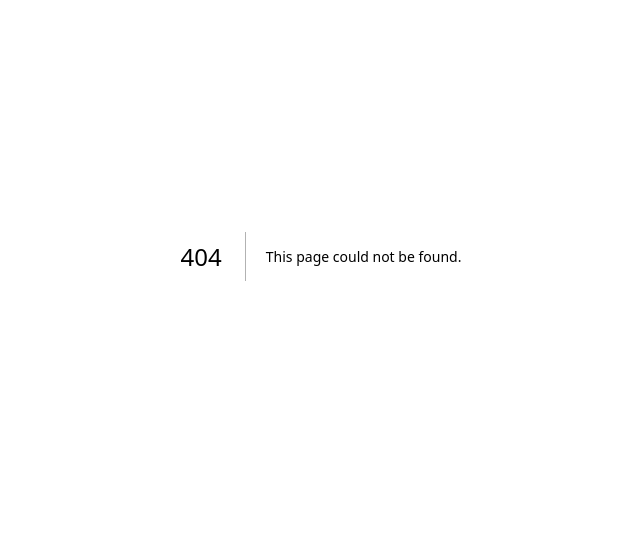
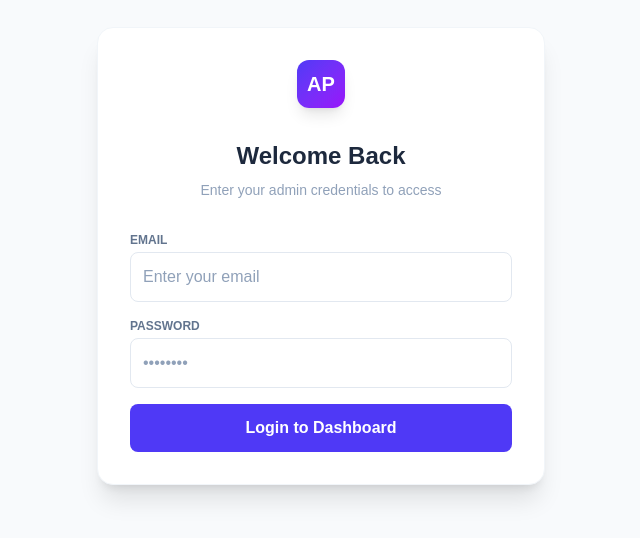
Before and after one commit to mokshjain6174/ecommerce-dashboard, a Next.js app: page /login in a window 1280 px wide. Before the commit this address had no page. Shown: the part 144-682 px from the top of the page, without its empty margins (319-959 px from the left). Built offline with nearby package versions, Linux system fonts and the light colour scheme.

Commit message:
added authentication functionality

```diff
--- /dev/null
+++ b/app/login/page.tsx
@@ -0,0 +1,79 @@
+"use client";
+
+import { login } from "@/lib/actions/auth.actions";
+import { useState } from "react";
+import { useFormStatus } from "react-dom";
+
+function SubmitButton() {
+  const { pending } = useFormStatus();
+  return (
+    <button
+      type="submit"
+      disabled={pending}
+      className="w-full bg-indigo-600 text-white py-3 rounded-lg font-bold hover:bg-indigo-700 transition-all disabled:opacity-50"
+    >
+      {pending ? "Checking..." : "Login to Dashboard"}
+    </button>
+  );
+}
+
+export default function LoginPage() {
+  const [error, setError] = useState("");
+
+  const handleSubmit = async (formData: FormData) => {
+    const result = await login(formData);
+    if (result?.error) {
+      setError(result.error);
+    }
+  };
+
+  return (
+    <div className="min-h-screen bg-slate-50 flex items-center justify-center p-4">
+      <div className="bg-white p-8 rounded-2xl shadow-xl border border-slate-100 w-full max-w-md">
+
+        {/* Logo */}
+        <div className="flex justify-center mb-8">
+          <div className="w-12 h-12 bg-gradient-to-br from-indigo-600 to-purple-600 rounded-xl flex items-center justify-center text-white font-bold text-xl shadow-lg">
+            AP
+          </div>
+        </div>
+
+        <h1 className="text-2xl font-bold text-center text-slate-800 mb-2">Welcome Back</h1>
+        <p className="text-slate-400 text-center mb-8 text-sm">Enter your admin credentials to access</p>
+
+        <form action={handleSubmit} className="space-y-4">
+          <div>
+            <label className="block text-xs font-bold text-slate-500 uppercase mb-1">Email</label>
+            <input
+              name="email"
+              type="email"
+              required
+              className="w-full p-3 border border-slate-200 rounded-lg outline-none focus:ring-2 focus:ring-indigo-500 text-slate-900 placeholder:text-slate-400"
+              // 👇 CHANGED: Generic placeholder
+              placeholder="Enter your email"
+            />
+          </div>
+
+          <div>
+            <label className="block text-xs font-bold text-slate-500 uppercase mb-1">Password</label>
+            <input
+              name="password"
+              type="password"
+              required
+              className="w-full p-3 border border-slate-200 rounded-lg outline-none focus:ring-2 focus:ring-indigo-500 text-slate-900 placeholder:text-slate-400"
+              placeholder="••••••••"
+            />
+          </div>
+
+          {error && (
+            <div className="p-3 bg-red-50 text-red-600 text-sm rounded-lg text-center font-medium">
+              ⚠ {error}
+            </div>
+          )}
+
+          <SubmitButton />
+        </form>
+      </div>
+    </div>
+  );
+}
--- a/components/Dashboard.tsx
+++ b/components/Dashboard.tsx
@@ -6,6 +6,7 @@ import StockChart from "./StockChart";
 import ProductList from "./ProductList";
 import CategoryPieChart from "./CategoryPieChart";
 import SalesAnalytics from "./SalesAnalytics";
+import { logout } from "@/lib/actions/auth.actions"; // 👈 Add this
 
 export default function Dashboard({ products }: { products: any[] }) {
   const safeProducts = products || [];
@@ -77,7 +78,7 @@ export default function Dashboard({ products }: { products: any[] }) {
 
         {/* Bottom User Profile */}
         <div className="mt-auto p-4 border-t border-slate-100">
-          <div className="flex items-center gap-3 px-2">
+          <div className="flex items-center gap-3 px-2 mb-3">
             <div className="w-8 h-8 rounded-full bg-slate-200 border-2 border-white shadow-sm overflow-hidden">
                <img src="https://api.dicebear.com/7.x/avataaars/svg?seed=Felix" alt="User" />
             </div>
@@ -86,6 +87,14 @@ export default function Dashboard({ products }: { products: any[] }) {
               <p className="text-slate-400">Store Manager</p>
             </div>
           </div>
+
+          {/* 👇 NEW LOGOUT BUTTON */}
+          <button
+            onClick={() => logout()}
+            className="w-full flex items-center justify-center gap-2 text-xs font-bold text-red-500 bg-red-50 py-2 rounded-lg hover:bg-red-100 transition-colors"
+          >
+            Sign Out
+          </button>
         </div>
 
       </aside>
--- /dev/null
+++ b/lib/actions/auth.actions.ts
@@ -0,0 +1,40 @@
+"use server";
+
+import { cookies } from "next/headers";
+import { redirect } from "next/navigation";
+
+export async function login(formData: FormData) {
+  const email = formData.get("email") as string;
+  const password = formData.get("password") as string;
+
+  // 1. Check against the .env file
+  if (
+    email === process.env.ADMIN_EMAIL &&
+    password === process.env.ADMIN_PASSWORD
+  ) {
+    // 👇 FIX: Await the cookies() function first!
+    const cookieStore = await cookies();
+
+    // 2. Success! Set a secure cookie (The "Stamp")
+    cookieStore.set("admin_session", "true", {
+      httpOnly: true,
+      secure: process.env.NODE_ENV === "production",
+      maxAge: 60 * 60 * 24, // 1 Day
+      path: "/",
+    });
+
+    redirect("/");
+  } else {
+    // 3. Failure
+    return { error: "Invalid credentials" };
+  }
+}
+
+export async function logout() {
+  // 👇 FIX: Await cookies() here too!
+  const cookieStore = await cookies();
+
+  // Delete the cookie
+  cookieStore.delete("admin_session");
+  redirect("/login");
+}
--- /dev/null
+++ b/middleware.ts
@@ -0,0 +1,24 @@
+import { NextResponse } from "next/server";
+import type { NextRequest } from "next/server";
+
+export function middleware(request: NextRequest) {
+  // 1. Check for the session cookie
+  const session = request.cookies.get("admin_session");
+
+  // 2. If no session and trying to access dashboard -> Redirect to Login
+  if (!session && request.nextUrl.pathname !== "/login") {
+    return NextResponse.redirect(new URL("/login", request.url));
+  }
+
+  // 3. If has session and trying to access Login -> Redirect to Dashboard
+  if (session && request.nextUrl.pathname === "/login") {
+    return NextResponse.redirect(new URL("/", request.url));
+  }
+
+  return NextResponse.next();
+}
+
+// Protect these routes
+export const config = {
+  matcher: ["/", "/inventory", "/sales", "/products/:path*", "/login"],
+};
```
